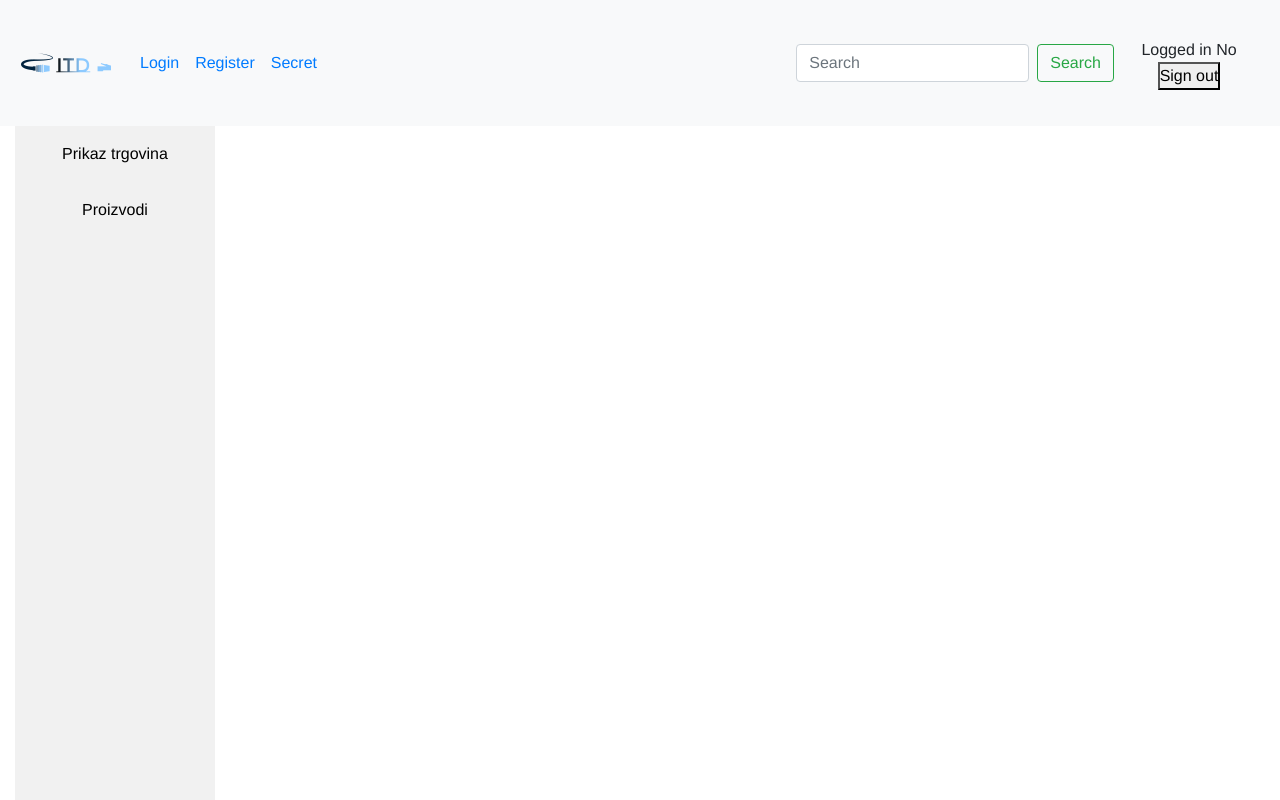
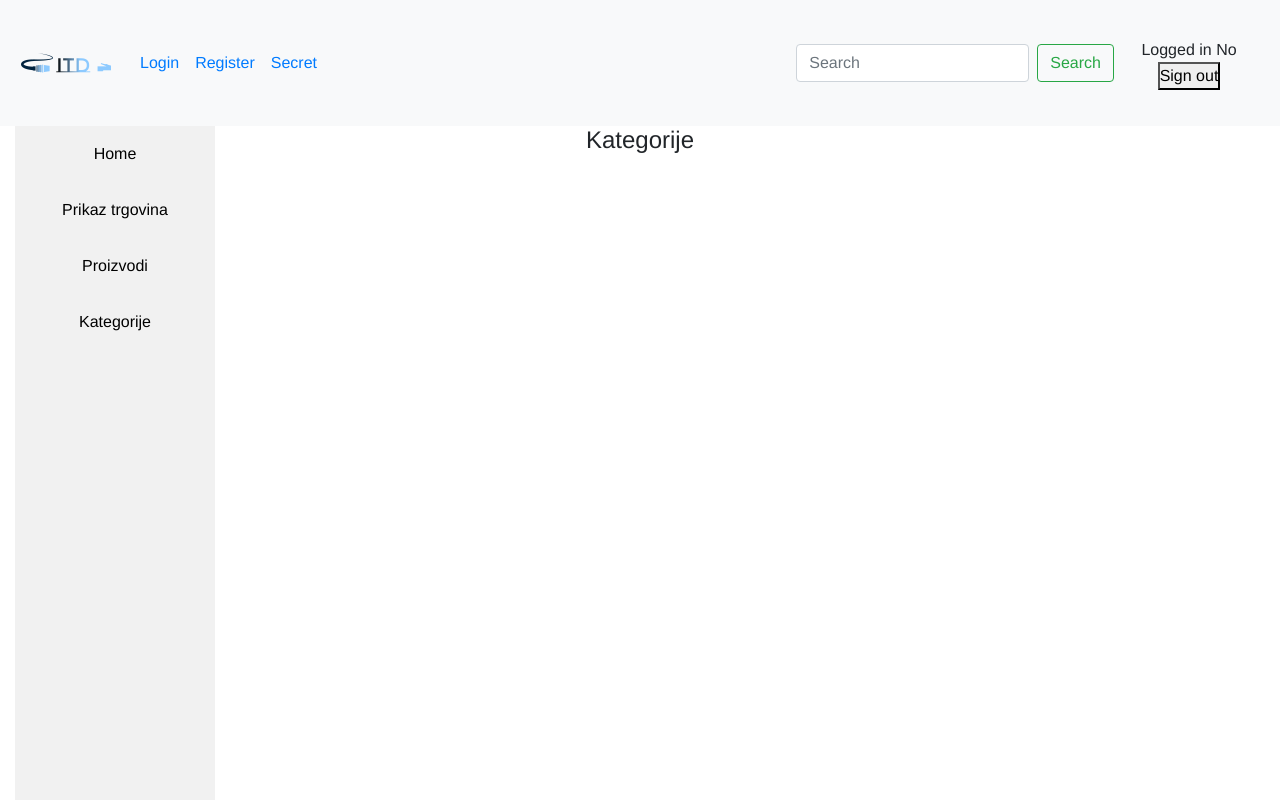
Before and after one commit to besoKing/itdisc, a Vue app: page /Kategorije in a window 1280 px wide. Built offline with nearby package versions, Linux system fonts and the light colour scheme; no server answers.

Commit message:
kategorije

```diff
--- a/src/App.vue
+++ b/src/App.vue
@@ -36,8 +36,10 @@
 <div class="col-sm-3">
 
  <div class="sidebar">
+   <a class="sidebar-link" href="/Home">Home</a>
   <a class="sidebar-link" href="/Trgovine">Prikaz trgovina</a>
   <a class="sidebar-link" href="/Proizvodi">Proizvodi</a>
+  <a class="sidebar-link" href="/Kategorije">Kategorije</a>
 </div>
 
 </div>
--- a/src/router/index.js
+++ b/src/router/index.js
@@ -7,6 +7,7 @@ import Secret from '../views/Secret.vue'
 import Proizvodi from '../views/Proizvodi.vue'
 import Trgovine from '../views/Trgovine.vue'
 import Links from '../views/Links.vue'
+import Kategorije from '../views/Kategorije.vue'
 import * as firebase from "firebase/app"
 import "firebase/auth"
 
@@ -54,6 +55,11 @@ const routes = [
     path: '/Links',
     name: 'Links',
     component: Links
+  },
+  {
+    path: '/Kategorije',
+    name: 'Kategorije',
+    component: Kategorije
   }
 ]
 
--- /dev/null
+++ b/src/views/Kategorije.vue
@@ -0,0 +1,13 @@
+<template>
+    <h4>Kategorije</h4>
+</template>
+
+<script>
+export default {
+
+}
+</script>
+
+<style scoped>
+
+</style>
```
